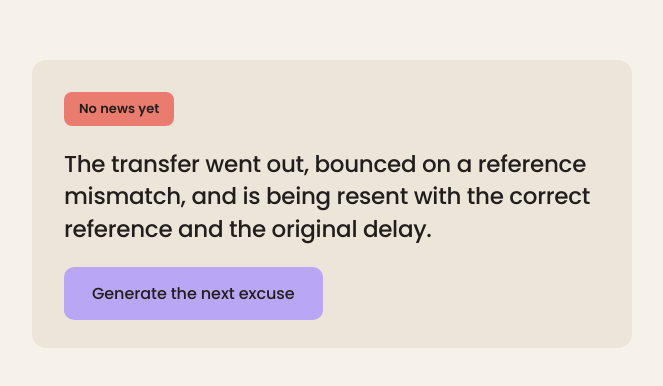
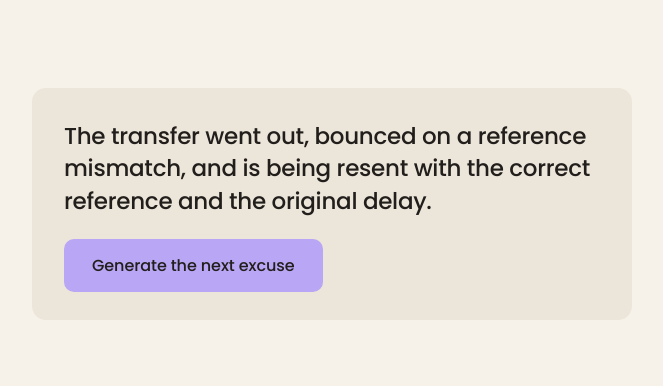
Before and after one commit to offalWaffle/still-discussing, a plain HTML site: page index.html in a window 1280 px wide. Shown: the part 196-582 px from the top of the page, without its empty margins (308-971 px from the left). Drawn offline with Linux system fonts and the light colour scheme.

Commit message:
Remove 'No news yet' tag from card

```diff
--- a/index.html
+++ b/index.html
@@ -45,17 +45,6 @@
     gap: 22px;
   }
 
-  .tag {
-    align-self: flex-start;
-    background: var(--coral);
-    color: var(--ink);
-    font-weight: 600;
-    font-size: 13px;
-    letter-spacing: .005em;
-    padding: 7px 15px;
-    border-radius: 8px;
-  }
-
   .excuse {
     font-weight: 500;
     font-size: 23px;
@@ -99,7 +88,6 @@
 <body>
   <div class="wrap">
     <main class="card">
-      <span class="tag">No news yet</span>
       <p class="excuse" id="excuse"></p>
       <button class="btn" id="gen">Generate the next excuse</button>
     </main>
```
